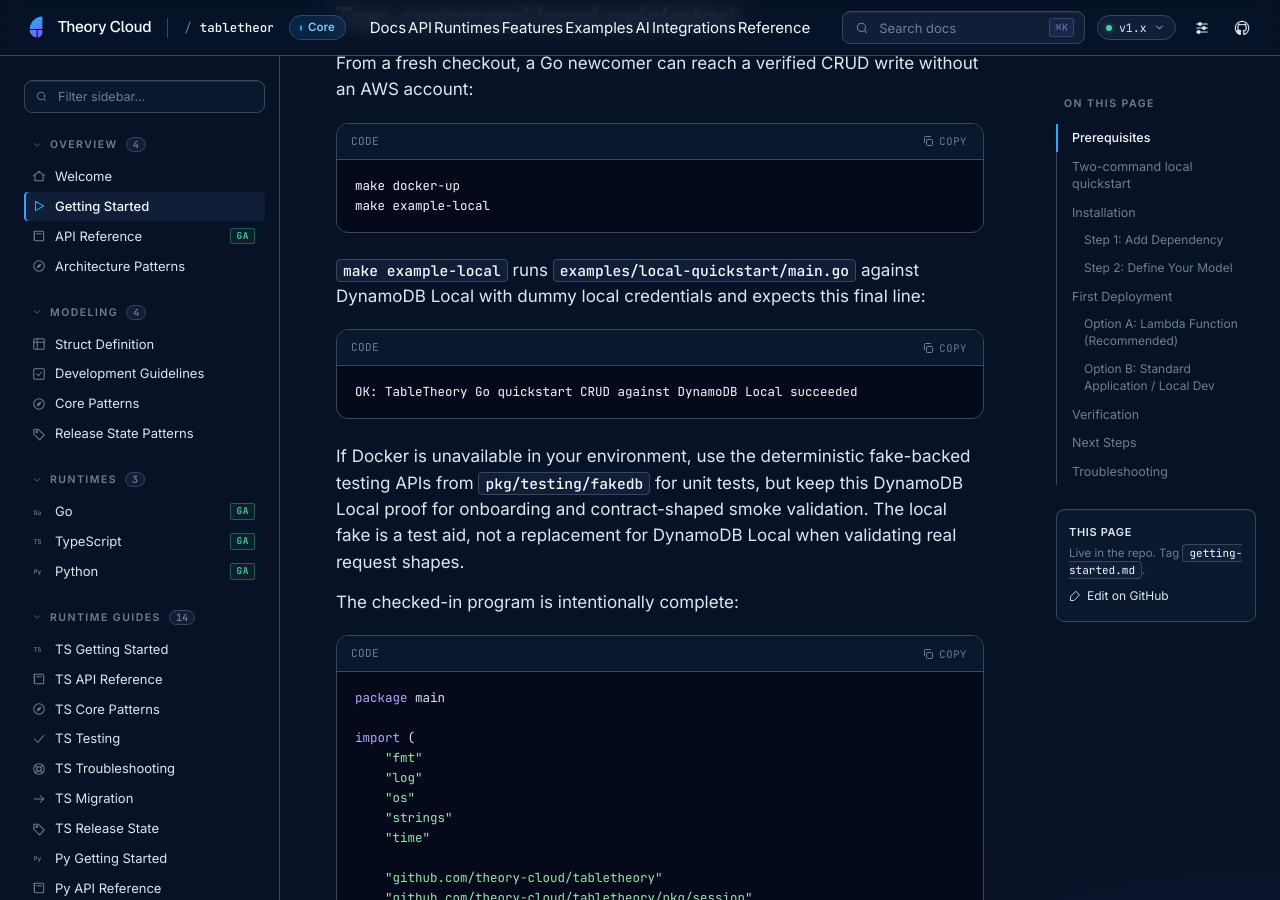
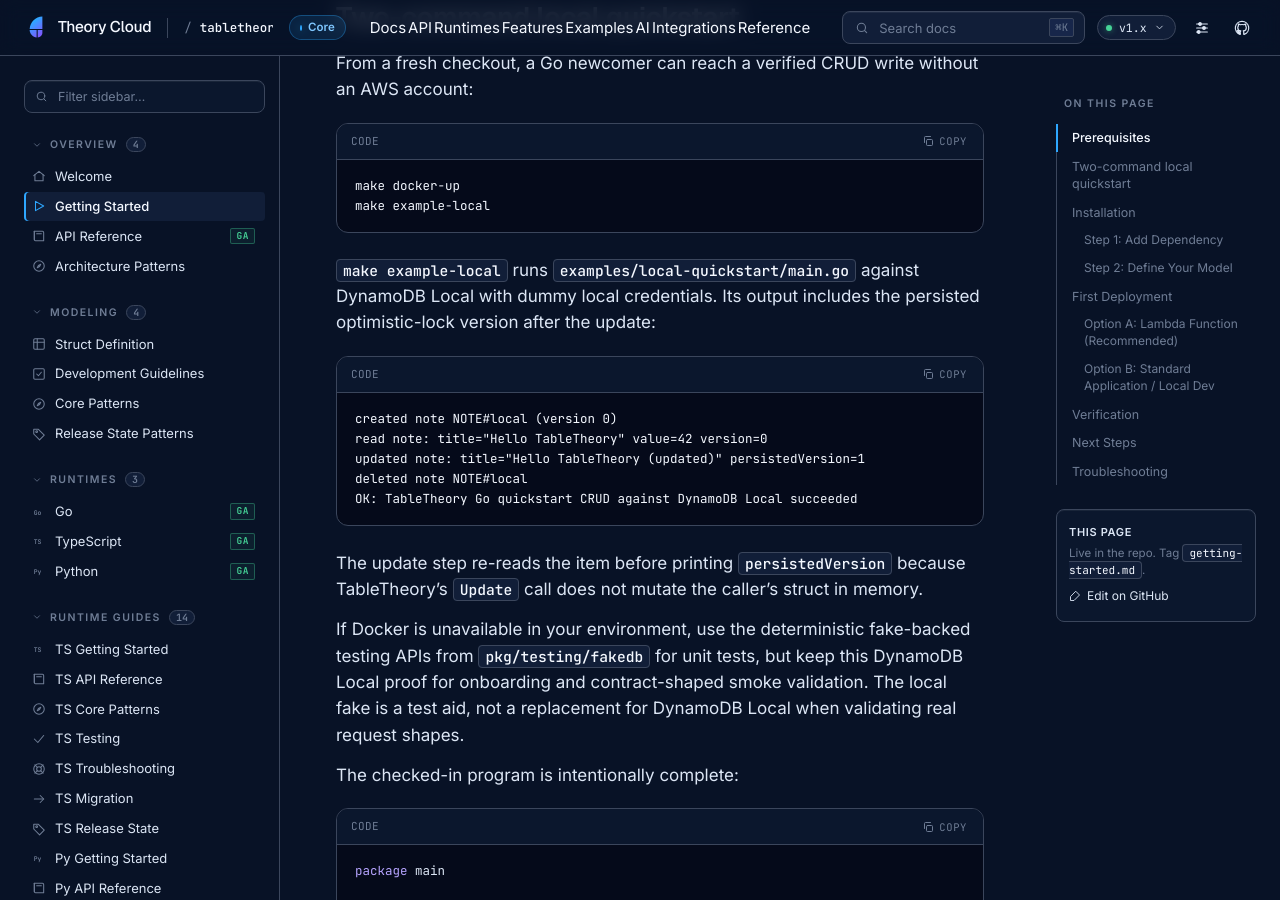
Before and after one commit to theory-cloud/TableTheory, a Jekyll site: the page built from docs/getting-started.md, in a window 1280 px wide and 900 px high, scrolled down 868 px. Built offline with Jekyll 4.4.1, drawn with Linux system fonts in a browser that asks for light colours; some of the changed text lies outside the part shown.

Commit message:
docs(examples): show quickstart version after update
Closes THE-2544

````diff
--- a/docs/getting-started.md
+++ b/docs/getting-started.md
@@ -37,11 +37,18 @@ make example-local
 ```
 
 `make example-local` runs [`examples/local-quickstart/main.go`](https://github.com/theory-cloud/TableTheory/blob/main/examples/local-quickstart/main.go) against DynamoDB
-Local with dummy local credentials and expects this final line:
+Local with dummy local credentials. Its output includes the persisted optimistic-lock version after the update:
 
 ```text
+created note NOTE#local (version 0)
+read note: title="Hello TableTheory" value=42 version=0
+updated note: title="Hello TableTheory (updated)" persistedVersion=1
+deleted note NOTE#local
 OK: TableTheory Go quickstart CRUD against DynamoDB Local succeeded
 ```
+
+The update step re-reads the item before printing `persistedVersion` because TableTheory's `Update` call does not mutate
+the caller's struct in memory.
 
 If Docker is unavailable in your environment, use the deterministic fake-backed testing APIs from
 [`pkg/testing/fakedb`](https://github.com/theory-cloud/TableTheory/tree/main/pkg/testing/fakedb) for unit tests, but keep this DynamoDB Local proof for onboarding and
@@ -100,20 +107,28 @@ func main() {
     if err := db.Model(note).IfNotExists().Create(); err != nil {
         log.Fatalf("create: %v", err)
     }
+    fmt.Printf("created note %s (version %d)\n", note.PK, note.Version)
 
     var got Note
     if err := db.Model(&Note{}).Where("PK", "=", note.PK).Where("SK", "=", note.SK).First(&got); err != nil {
         log.Fatalf("read: %v", err)
     }
+    fmt.Printf("read note: title=%q value=%d version=%d\n", got.Title, got.Value, got.Version)
 
     got.Title = "Hello TableTheory (updated)"
     if err := db.Model(&got).Update("title"); err != nil {
         log.Fatalf("update: %v", err)
     }
+    var updated Note
+    if err := db.Model(&Note{}).Where("PK", "=", note.PK).Where("SK", "=", note.SK).First(&updated); err != nil {
+        log.Fatalf("read after update: %v", err)
+    }
+    fmt.Printf("updated note: title=%q persistedVersion=%d\n", updated.Title, updated.Version)
 
     if err := db.Model(&Note{}).Where("PK", "=", note.PK).Where("SK", "=", note.SK).Delete(); err != nil {
         log.Fatalf("delete: %v", err)
     }
+    fmt.Printf("deleted note %s\n", updated.PK)
 
     fmt.Println("OK: TableTheory Go quickstart CRUD against DynamoDB Local succeeded")
 }
````
Also changed, not shown: docs/examples/go-local-quickstart.md (+6 -1 lines), 1 other file.
